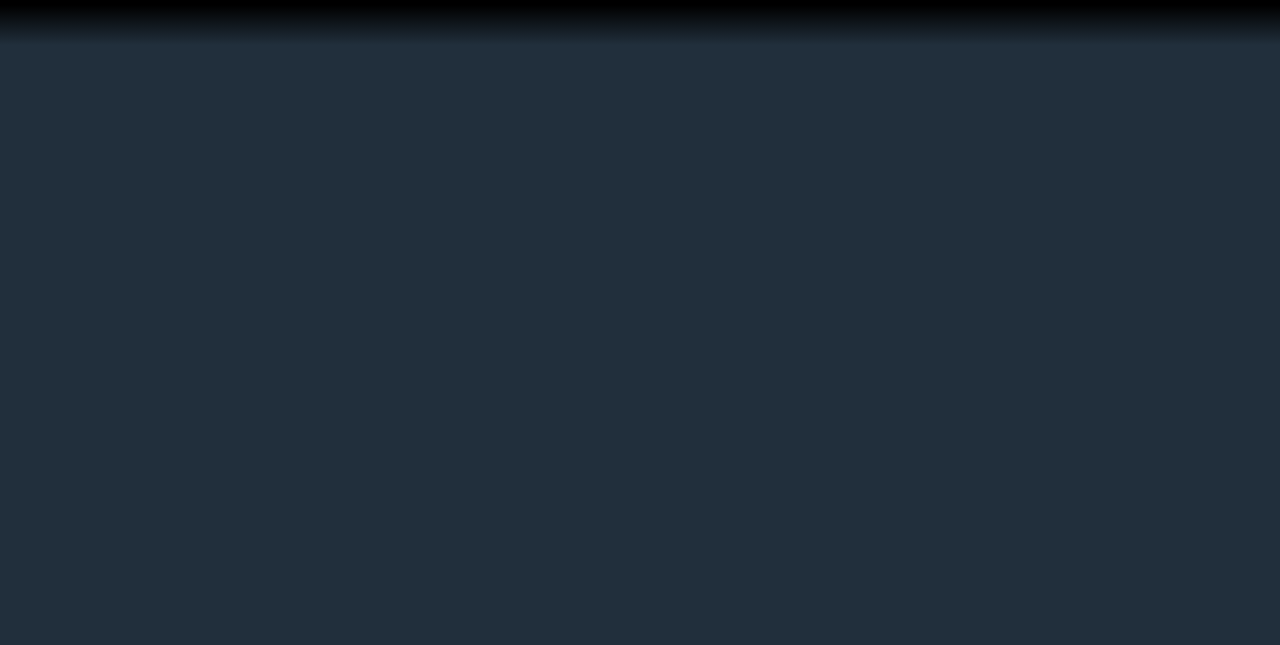
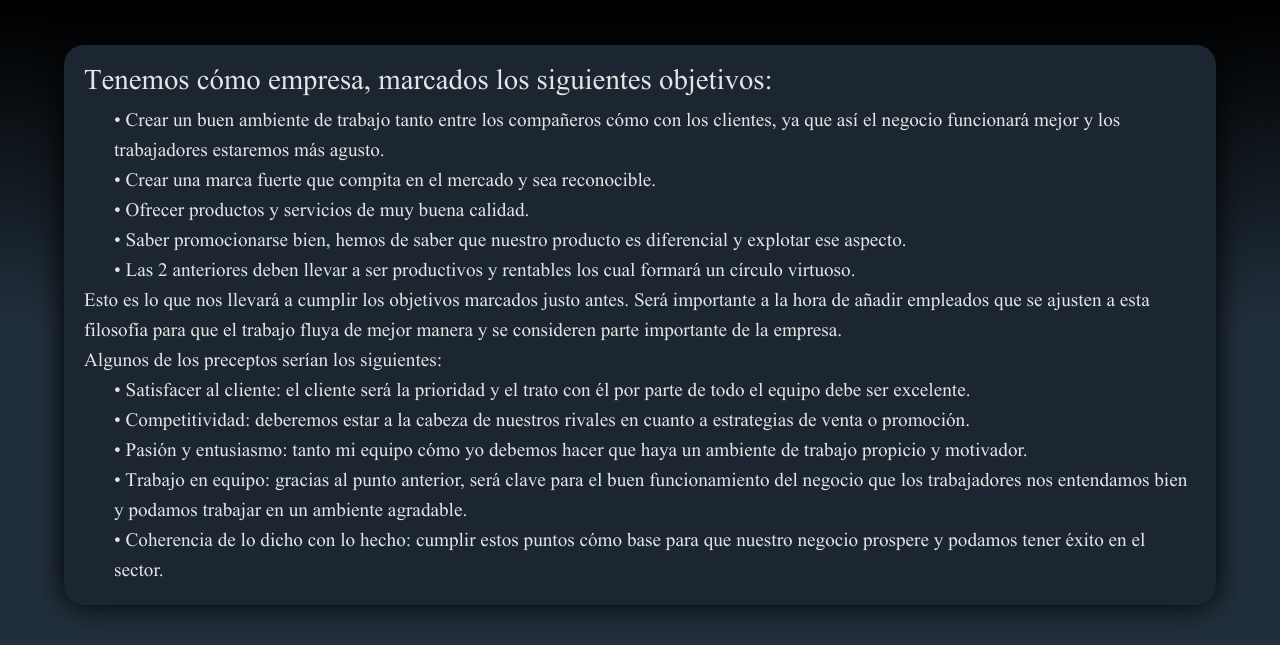
Before and after one commit to ArturoBeneit/Isabel-beers-bar, a plain HTML site: page sites/politica_empresa.html in a window 1280 px wide. Shown: the part 167-812 px from the top of the page. Drawn offline with Linux system fonts and the light colour scheme.

Commit message:
politica de la empresa

```diff
--- /dev/null
+++ b/css/politics.css
@@ -0,0 +1,15 @@
+#pol{
+  text-align: left;
+  line-height: 30px;
+}
+
+#pol p{
+  margin-left: 30px;
+
+
+}
+
+h2{
+  font-weight: normal;
+  margin-bottom: 10px;
+}
--- a/sites/politica_empresa.html
+++ b/sites/politica_empresa.html
@@ -6,24 +6,24 @@
     <meta charset="utf-8">
     <title>Isabel's beers</title>
     <link rel="stylesheet" href="../css/master.css">
-    <link rel="stylesheet" href="../css/beers.css">
+    <link rel="stylesheet" href="../css/politics.css">
     <script src="../js/jquery/jquery-3.6.0.min.js" charset="utf-8"></script>
     <script src="../js/main.js" charset="utf-8"></script>
 </head>
 <header>
     <div class="social-media">
-        <a href="https://www.instagram.com">
+        <a href="https://www.instagram.com/isabelsbeerbar/">
             <svg viewBox="0 0 500 500" width='30' height='30'>
           <path class="icon" d="M224.1 141c-63.6 0-114.9 51.3-114.9 114.9s51.3 114.9 114.9 114.9S339 319.5 339 255.9 287.7 141 224.1 141zm0 189.6c-41.1 0-74.7-33.5-74.7-74.7s33.5-74.7 74.7-74.7 74.7 33.5 74.7 74.7-33.6 74.7-74.7 74.7zm146.4-194.3c0 14.9-12 26.8-26.8 26.8-14.9 0-26.8-12-26.8-26.8s12-26.8 26.8-26.8 26.8 12 26.8 26.8zm76.1 27.2c-1.7-35.9-9.9-67.7-36.2-93.9-26.2-26.2-58-34.4-93.9-36.2-37-2.1-147.9-2.1-184.9 0-35.8 1.7-67.6 9.9-93.9 36.1s-34.4 58-36.2 93.9c-2.1 37-2.1 147.9 0 184.9 1.7 35.9 9.9 67.7 36.2 93.9s58 34.4 93.9 36.2c37 2.1 147.9 2.1 184.9 0 35.9-1.7 67.7-9.9 93.9-36.2 26.2-26.2 34.4-58 36.2-93.9 2.1-37 2.1-147.8 0-184.8zM398.8 388c-7.8 19.6-22.9 34.7-42.6 42.6-29.5 11.7-99.5 9-132.1 9s-102.7 2.6-132.1-9c-19.6-7.8-34.7-22.9-42.6-42.6-11.7-29.5-9-99.5-9-132.1s-2.6-102.7 9-132.1c7.8-19.6 22.9-34.7 42.6-42.6 29.5-11.7 99.5-9 132.1-9s102.7-2.6 132.1 9c19.6 7.8 34.7 22.9 42.6 42.6 11.7 29.5 9 99.5 9 132.1s2.7 102.7-9 132.1z"></path>
       </svg>
         </a>
 
-        <a href="https://twitter.com">
+        <a href="https://twitter.com/IsabelsBeerBar1">
             <svg viewBox="0 0 500 500" width='30' height='30'>
           <path class="icon"  d="M459.37 151.716c.325 4.548.325 9.097.325 13.645 0 138.72-105.583 298.558-298.558 298.558-59.452 0-114.68-17.219-161.137-47.106 8.447.974 16.568 1.299 25.34 1.299 49.055 0 94.213-16.568 130.274-44.832-46.132-.975-84.792-31.188-98.112-72.772 6.498.974 12.995 1.624 19.818 1.624 9.421 0 18.843-1.3 27.614-3.573-48.081-9.747-84.143-51.98-84.143-102.985v-1.299c13.969 7.797 30.214 12.67 47.431 13.319-28.264-18.843-46.781-51.005-46.781-87.391 0-19.492 5.197-37.36 14.294-52.954 51.655 63.675 129.3 105.258 216.365 109.807-1.624-7.797-2.599-15.918-2.599-24.04 0-57.828 46.782-104.934 104.934-104.934 30.213 0 57.502 12.67 76.67 33.137 23.715-4.548 46.456-13.32 66.599-25.34-7.798 24.366-24.366 44.833-46.132 57.827 21.117-2.273 41.584-8.122 60.426-16.243-14.292 20.791-32.161 39.308-52.628 54.253z"></path>
         </svg>
         </a>
-        <a href="https://gmail.com/">
+        <a href="mailto:busssiness@abeneit.com">
             <svg viewBox="0 0 500 500" width='40' height='30'>
           <path class="icon" d="M464 64H48C21.49 64 0 85.49 0 112v288c0 26.51 21.49 48 48 48h416c26.51 0 48-21.49 48-48V112c0-26.51-21.49-48-48-48zm0 48v40.805c-22.422 18.259-58.168 46.651-134.587 106.49-16.841 13.247-50.201 45.072-73.413 44.701-23.208.375-56.579-31.459-73.413-44.701C106.18 199.465 70.425 171.067 48 152.805V112h416zM48 400V214.398c22.914 18.251 55.409 43.862 104.938 82.646 21.857 17.205 60.134 55.186 103.062 54.955 42.717.231 80.509-37.199 103.053-54.947 49.528-38.783 82.032-64.401 104.947-82.653V400H48z"></path>
         </svg>
@@ -41,13 +41,24 @@
     </nav>
 </header>
 
-
 <body>
-
     <main>
-
+      <div class="top_beers" id="pol">
+        <h2>Tenemos cómo empresa, marcados los siguientes objetivos:</h2>
+        <p>• Crear un buen ambiente de trabajo tanto entre los compañeros cómo con los clientes, ya que así el negocio funcionará mejor y los trabajadores estaremos más agusto.</p>
+        <p>• Crear una marca fuerte que compita en el mercado y sea reconocible.</p>
+        <p>• Ofrecer productos y servicios de muy buena calidad.</p>
+        <p>• Saber promocionarse bien, hemos de saber que nuestro producto es diferencial y explotar ese aspecto.</p>
+        <p>• Las 2 anteriores deben llevar a ser productivos y rentables los cual formará un círculo virtuoso.</p>
+        Esto es lo que nos llevará a cumplir los objetivos marcados justo antes. Será importante a la hora de añadir empleados que se ajusten a esta filosofía para que el trabajo fluya de mejor manera y se consideren parte importante de la empresa.<br>
+        Algunos de los preceptos serían los siguientes:<br>
+        <p>• Satisfacer al cliente: el cliente será la prioridad y el trato con él por parte de todo el equipo debe ser excelente.</p>
+        <p>• Competitividad: deberemos estar a la cabeza de nuestros rivales en cuanto a estrategias de venta o promoción.</p>
+        <p>• Pasión y entusiasmo: tanto mi equipo cómo yo debemos hacer que haya un ambiente de trabajo propicio y motivador.</p>
+        <p>• Trabajo en equipo: gracias al punto anterior, será clave para el buen funcionamiento del negocio que los trabajadores nos entendamos bien y podamos trabajar en un ambiente agradable.</p>
+        <p>• Coherencia de lo dicho con lo hecho: cumplir estos puntos cómo base para que nuestro negocio prospere y podamos tener éxito en el sector.</p>
+      </div>
     </main>
-
 </body>
 
 </html>
```
Also changed, not shown: sites/beers.html (+3 -3 lines), sites/blog.html (+3 -3 lines).
